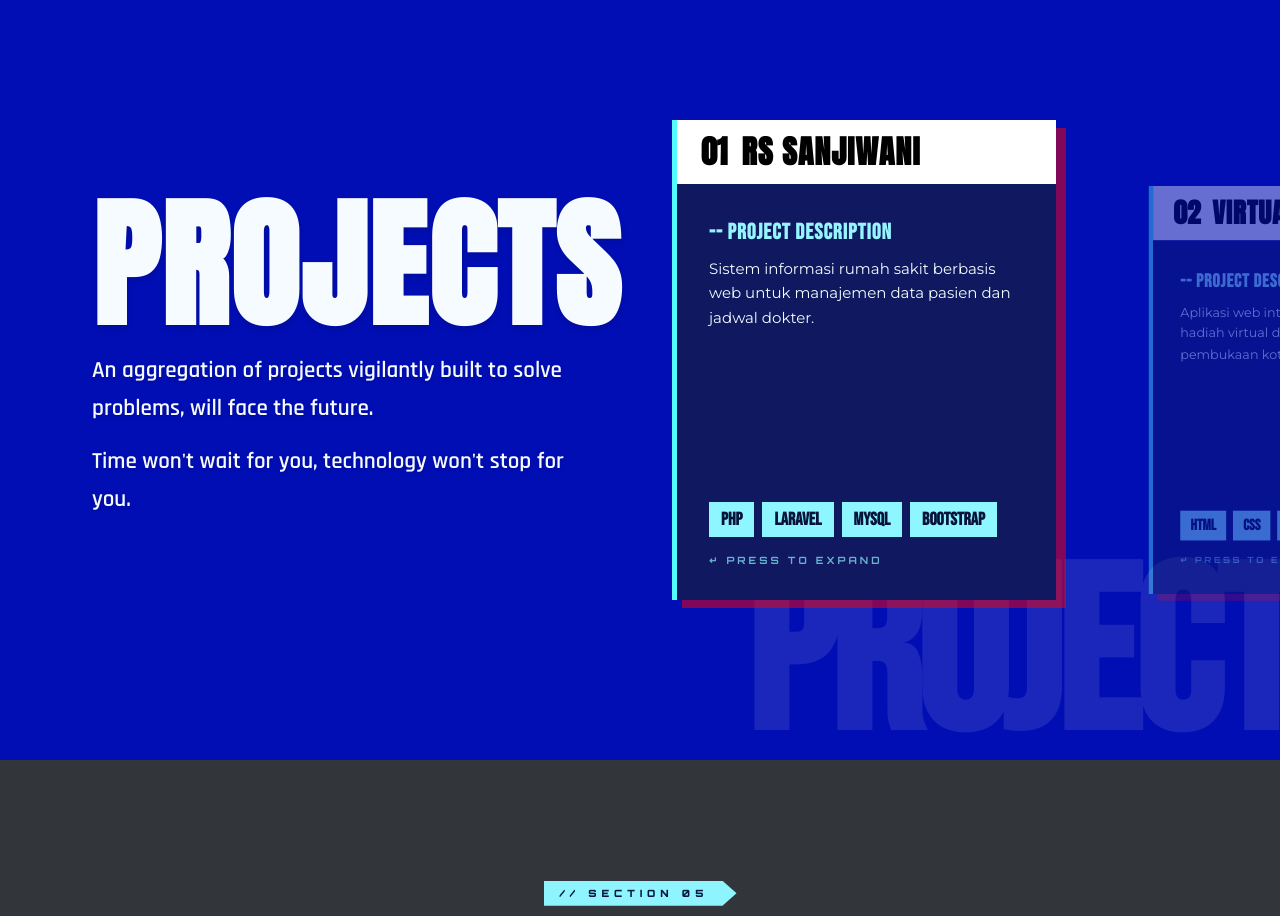
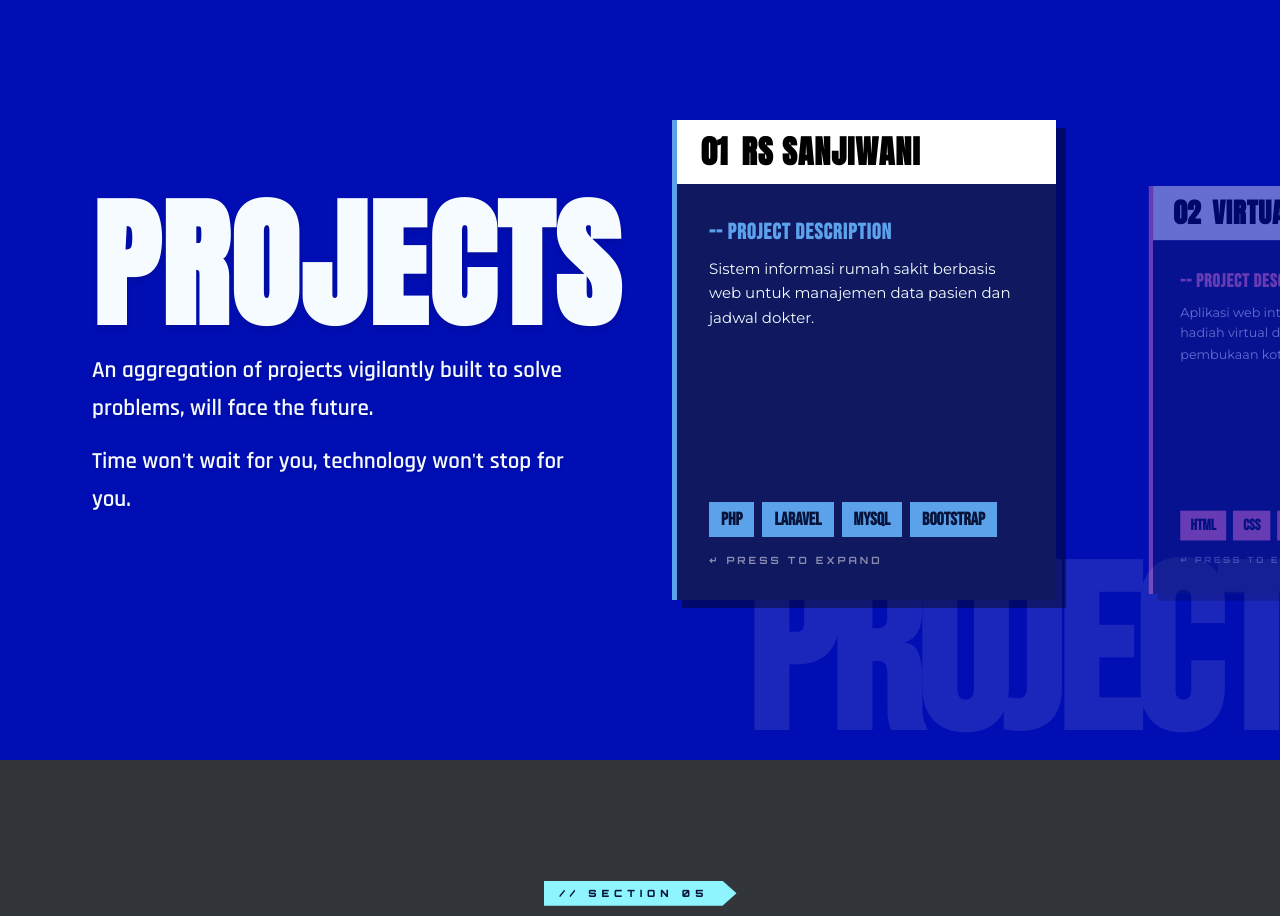
Before and after one commit to GusWid715/protofolio, a React (Vite) app: page / in a window 1280 px wide. Shown: the part 2440-3356 px from the top of the page. Built offline with nearby package versions, Linux system fonts and the light colour scheme.

Commit message:
feat: implement interactive project showcase section with scroll-based navigation

```diff
--- a/src/components/sections/S4_Projects.tsx
+++ b/src/components/sections/S4_Projects.tsx
@@ -173,8 +173,8 @@ export function S4_Projects() {
                 >
                   <div style={{
                     height: '100%',
-                    borderLeft: '5px solid #54fafe',
-                    boxShadow: '10px 8px 0px 0px rgba(255, 0, 0, 0.5)',
+                    borderLeft: `5px solid ${p.bgColor}`,
+                    boxShadow: '10px 8px 0px 0px rgba(0, 0, 0, 0.4)',
                     overflow: 'hidden',
                     display: 'flex',
                     flexDirection: 'column',
@@ -197,7 +197,7 @@ export function S4_Projects() {
                     <div className="flex-1 p-8 flex flex-col justify-between" style={{ background: '#10185f' }}>
                       <div className="flex-1 flex flex-col justify-between">
                         <div>
-                          <p className="font-bebas text-[22px] tracking-[1px] text-[#94f4ff] mb-2">
+                          <p className="font-bebas text-[22px] tracking-[1px] mb-2" style={{ color: p.bgColor }}>
                             -- PROJECT DESCRIPTION
                           </p>
                           <p className="font-montserrat text-[15px] font-medium text-[#f2fcff] leading-relaxed">
@@ -211,14 +211,14 @@ export function S4_Projects() {
                                 key={tech}
                                 className="font-bebas text-[18px] px-3 py-1 text-[#06133b]"
                                 style={{
-                                  background: '#8df6ff',
+                                  background: p.bgColor,
                                 }}
                               >
                                 {tech}
                               </span>
                             ))}
                           </div>
-                          <p className="font-orbitron text-[10px] tracking-[3px] text-[#8ef5ff]/70 uppercase">
+                          <p className="font-orbitron text-[10px] tracking-[3px] text-white/50 uppercase">
                             ↵ Press to expand
                           </p>
                         </div>
```
